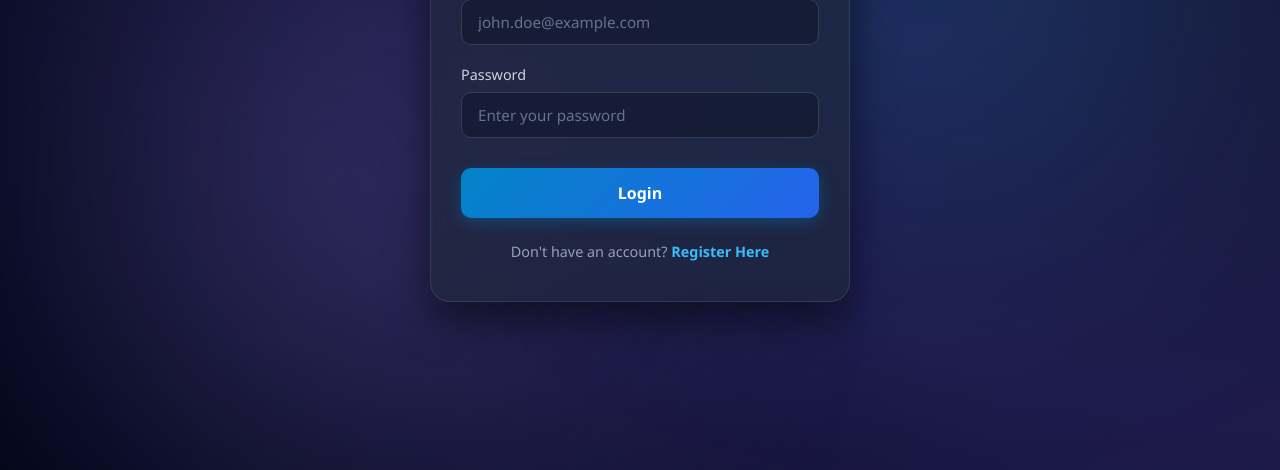
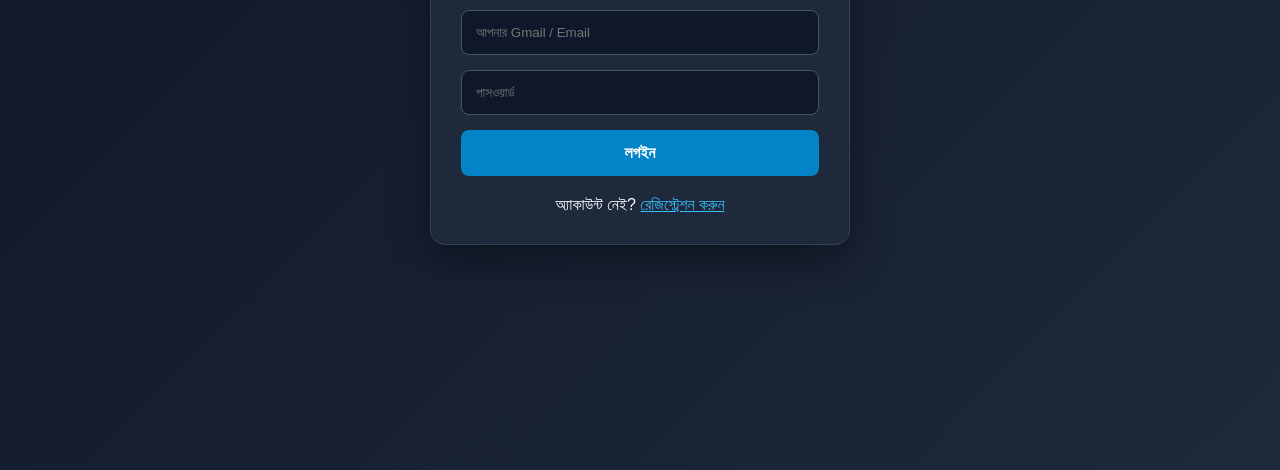
Before and after one commit to na2815772-byte/BOT, a plain HTML site: page login.html in a window 1280 px wide. Shown: the part 330-800 px from the top of the page. Drawn offline with Linux system fonts and the light colour scheme.

Commit message:
Update login.html

```diff
--- a/login.html
+++ b/login.html
@@ -1,231 +1,191 @@
 <!DOCTYPE html>
-<html lang="en">
+<html lang="bn">
 <head>
+
 <meta charset="UTF-8">
-    <meta name="viewport" content="width=device-width, initial-scale=1.0">
-    <title>Login - Access Your Account</title>
+<meta name="viewport"
+      content="width=device-width, initial-scale=1.0">
+
+<title>লগইন</title>
+
 <style>
+
 * {
     box-sizing: border-box;
-            margin: 0;
-            padding: 0;
-            font-family: 'Segoe UI', Tahoma, Geneva, Verdana, sans-serif;
+    font-family: Arial, sans-serif;
 }
 
 body {
-            background: radial-gradient(circle at top right, #0f172a, #1e1b4b, #020617);
-            color: #f8fafc;
+    margin: 0;
     min-height: 100vh;
     display: flex;
+    justify-content: center;
     align-items: center;
-            justify-content: center;
-            padding: 20px;
-            position: relative;
-            overflow-x: hidden;
+    background: linear-gradient(135deg,#0f172a,#1e293b);
+    color: white;
 }
 
-        /* Background Glow Effect */
-        .bg-glow {
-            position: absolute;
-            width: 320px;
-            height: 320px;
-            background: linear-gradient(135deg, #2563eb, #38bdf8);
-            border-radius: 50%;
-            filter: blur(130px);
-            opacity: 0.35;
-            z-index: 0;
-            animation: pulse 8s infinite alternate;
+.card {
+    width: 90%;
+    max-width: 420px;
+    background: #1e293b;
+    padding: 30px;
+    border-radius: 15px;
+    border: 1px solid #334155;
+    box-shadow: 0 15px 40px rgba(0,0,0,.4);
 }
 
-        .glow-1 { top: 15%; right: 15%; }
-        .glow-2 { bottom: 15%; left: 15%; background: linear-gradient(135deg, #818cf8, #c084fc); }
-
-        @keyframes pulse {
-            0% { transform: scale(1); opacity: 0.25; }
-            100% { transform: scale(1.2); opacity: 0.45; }
+h1 {
+    text-align: center;
+    color: #38bdf8;
+    margin-bottom: 25px;
 }
 
-        /* Glassmorphism Card */
-        .login-card {
-            position: relative;
-            z-index: 10;
-            background: rgba(30, 41, 59, 0.65);
-            backdrop-filter: blur(16px);
-            -webkit-backdrop-filter: blur(16px);
-            border: 1px solid rgba(255, 255, 255, 0.1);
-            border-radius: 20px;
-            padding: 40px 30px;
+input {
     width: 100%;
-            max-width: 420px;
-            box-shadow: 0 20px 40px rgba(0, 0, 0, 0.5);
-            animation: slideUp 0.6s cubic-bezier(0.16, 1, 0.3, 1);
+    padding: 14px;
+    margin-bottom: 15px;
+    border-radius: 8px;
+    border: 1px solid #475569;
+    background: #0f172a;
+    color: white;
+    outline: none;
 }
 
-        @keyframes slideUp {
-            from {
-                opacity: 0;
-                transform: translateY(30px);
-            }
-            to {
-                opacity: 1;
-                transform: translateY(0);
-            }
+button {
+    width: 100%;
+    padding: 14px;
+    border: none;
+    border-radius: 8px;
+    background: #0284c7;
+    color: white;
+    font-size: 16px;
+    font-weight: bold;
+    cursor: pointer;
 }
 
-        .card-header {
-            text-align: center;
-            margin-bottom: 28px;
+button:hover {
+    background: #0369a1;
 }
 
-        .card-header h2 {
-            font-size: 1.8rem;
-            color: #f8fafc;
-            font-weight: 700;
-            letter-spacing: 0.5px;
+.register {
+    text-align: center;
+    margin-top: 20px;
 }
 
-        .card-header p {
-            color: #94a3b8;
-            font-size: 0.95rem;
-            margin-top: 6px;
+.register a {
+    color: #38bdf8;
 }
 
-        /* Form Elements Vertically Stacked */
-        .form-group {
-            margin-bottom: 20px;
-            position: relative;
-        }
-
-        .form-group label {
-            display: block;
-            font-size: 0.9rem;
-            color: #cbd5e1;
-            margin-bottom: 8px;
-            font-weight: 500;
-        }
-
-        .form-control {
-            width: 100%;
-            background: rgba(15, 23, 42, 0.6);
-            border: 1px solid #334155;
-            border-radius: 10px;
-            padding: 12px 16px;
-            color: #f8fafc;
-            font-size: 0.95rem;
-            outline: none;
-            transition: all 0.3s ease;
-        }
-
-        .form-control:focus {
-            border-color: #38bdf8;
-            box-shadow: 0 0 0 3px rgba(56, 189, 248, 0.2);
-            background: rgba(15, 23, 42, 0.85);
-        }
-
-        .form-control::placeholder {
-            color: #64748b;
-        }
-
-        /* Submit Button */
-        .btn-submit {
-            width: 100%;
-            background: linear-gradient(135deg, #0284c7, #2563eb);
-            color: #ffffff;
-            border: none;
-            padding: 14px;
-            border-radius: 10px;
-            font-size: 1rem;
-            font-weight: 600;
-            cursor: pointer;
-            margin-top: 10px;
-            box-shadow: 0 4px 15px rgba(2, 132, 199, 0.35);
-            transition: all 0.3s ease;
-        }
-
-        .btn-submit:hover {
-            transform: translateY(-2px);
-            box-shadow: 0 6px 20px rgba(2, 132, 199, 0.5);
-            background: linear-gradient(135deg, #0369a1, #1d4ed8);
-        }
-
-        .btn-submit:active {
-            transform: translateY(0);
-        }
-
-        /* Footer Link */
-        .card-footer {
-            text-align: center;
-            margin-top: 24px;
-            font-size: 0.9rem;
-            color: #94a3b8;
-        }
-
-        .card-footer a {
-            color: #38bdf8;
-            text-decoration: none;
-            font-weight: 600;
-            transition: color 0.2s;
-        }
-
-        .card-footer a:hover {
-            color: #7dd3fc;
-            text-decoration: underline;
-        }
-
-        /* Message Box */
-        .msg-box {
-            padding: 10px 14px;
-            border-radius: 8px;
-            font-size: 0.85rem;
-            margin-bottom: 16px;
-            display: none;
+.message {
+    margin-top: 15px;
     text-align: center;
 }
 
-        .msg-error {
-            background: rgba(220, 38, 38, 0.2);
-            border: 1px solid rgba(220, 38, 38, 0.4);
-            color: #fca5a5;
-        }
 </style>
+
 </head>
+
 <body>
 
-    <!-- Background Glow Effect -->
-    <div class="bg-glow glow-1"></div>
-    <div class="bg-glow glow-2"></div>
+<div class="card">
 
-    <!-- Login Card -->
-    <div class="login-card">
-        <div class="card-header">
-            <h2>Welcome Back</h2>
-            <p>Please enter your credentials to login</p>
+    <h1>লগইন</h1>
+
+    <form id="loginForm">
+
+        <input
+            type="email"
+            id="email"
+            placeholder="আপনার Gmail / Email"
+            required>
+
+        <input
+            type="password"
+            id="password"
+            placeholder="পাসওয়ার্ড"
+            required>
+
+        <button type="submit">
+            লগইন
+        </button>
+
+    </form>
+
+    <div id="message" class="message"></div>
+
+    <div class="register">
+
+        অ্যাকাউন্ট নেই?
+
+        <a href="registration.html">
+            রেজিস্ট্রেশন করুন
+        </a>
+
     </div>
 
-        <div id="loginMsgBox" class="msg-box msg-error"></div>
-
-        <form id="loginForm">
-            <!-- Email Address -->
-            <div class="form-group">
-                <label for="loginEmail">Email Address</label>
-                <input type="email" id="loginEmail" class="form-control" placeholder="john.doe@example.com" required>
 </div>
 
-            <!-- Password -->
-            <div class="form-group">
-                <label for="loginPassword">Password</label>
-                <input type="password" id="loginPassword" class="form-control" placeholder="Enter your password" required>
-            </div>
 
-            <button type="submit" class="btn-submit">Login</button>
-        </form>
+<script>
 
-        <div class="card-footer">
-            Don't have an account? <a href="registration.html">Register Here</a>
-        </div>
-    </div>
+document
+.getElementById("loginForm")
+.addEventListener("submit", function(e) {
 
-    <!-- External JavaScript Link -->
-    <script src="script.js"></script>
+    e.preventDefault();
+
+    const email =
+        document.getElementById("email").value.trim();
+
+    const password =
+        document.getElementById("password").value;
+
+
+    const savedUser =
+        JSON.parse(localStorage.getItem("registeredUser"));
+
+
+    if (!savedUser) {
+
+        document.getElementById("message").innerText =
+            "আগে রেজিস্ট্রেশন করুন।";
+
+        return;
+    }
+
+
+    if (
+        email === savedUser.email &&
+        password === savedUser.password
+    ) {
+
+        /*
+         * LOGIN SUCCESS
+         */
+
+        localStorage.setItem(
+            "isLoggedIn",
+            "true"
+        );
+
+
+        /*
+         * Home page
+         */
+
+        window.location.href = "index.html";
+
+    } else {
+
+        document.getElementById("message").innerText =
+            "Email অথবা Password সঠিক নয়।";
+
+    }
+
+});
+
+</script>
+
 </body>
 </html>
```
Lines whose indentation alone changed are shown as unchanged.
